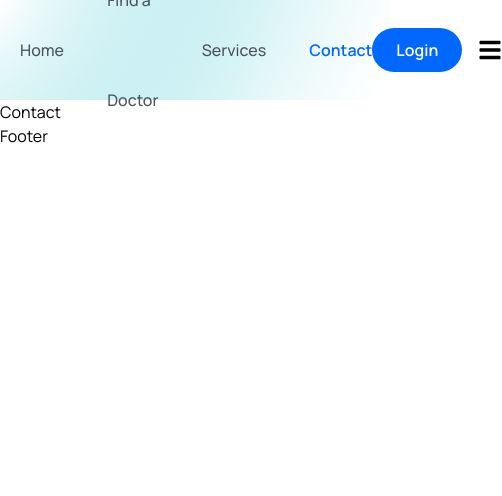
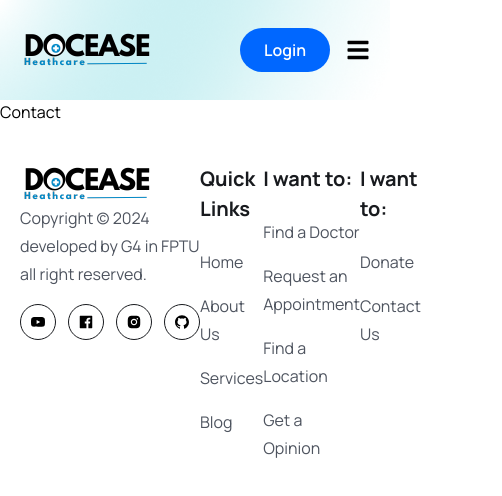
Before and after one commit to lehoangnhatlinh/DocEase-Booking, a React (Vite) app in the folder frontend/: page /contact in a window 390 px wide. Shown: the top 496 px of the page, 502 px wide, since content can reach past the window. Built offline with nearby package versions, Linux system fonts and the light colour scheme; a web font is replaced by a local one.

Commit message:
responsive header and create new footer

```diff
--- a/frontend/src/App.css
+++ b/frontend/src/App.css
@@ -9,3 +9,45 @@
 body {
   font-family: 'Manrope', sans-serif;
 }
+
+.sticky_header{
+  width: 100%;
+  height: 80px;
+  line-height: 80px;
+  position: sticky;
+  top: 0;
+  left: 0;
+  z-index: 99999;
+  box-shadow: 3px 3px -8px 3px #ddd;
+}
+
+@media only screen and (max-width: 768px) {
+  .navigation {
+    width: 100%;
+    height: 100%;
+    position: fixed;
+    top: 0;
+    left: 0;
+    z-index: 100;
+    background: #00000084;
+    display: none;
+  }
+
+  .menu {
+    width: 15rem;
+    height: 100%;
+    position: absolute;
+    background: #ddd;
+    top: 0;
+    right: 0;
+    z-index: 200;
+    flex-direction: column;
+    justify-content: center;
+    align-items: center;
+    line-height: 30px;
+  }
+
+  .show_menu {
+    display: block;
+  }
+}
--- a/frontend/src/components/Footer/Footer.jsx
+++ b/frontend/src/components/Footer/Footer.jsx
@@ -1,9 +1,164 @@
-import React from 'react'
+import React from "react";
+import {Link} from 'react-router-dom';
+import logo from '../../assets/images/logo4.png';
+import {AiFillYoutube, AiFillFacebook, AiFillInstagram, AiFillGithub} from 'react-icons/ai'
+
+const socialLinks = [
+  {
+    path: "",
+    icon: <AiFillYoutube/>
+  },
+
+  {
+    path: "",
+    icon: <AiFillFacebook/>
+  },
+
+  {
+    path: "",
+    icon: <AiFillInstagram/>
+  },
+
+  {
+    path: "https://github.com/lehoangnhatlinh/DocEase-Booking",
+    icon: <AiFillGithub/>
+  },
+]
+
+const quickLinks01 = [
+  {
+    path: "/home",
+    display: "Home"
+  },
+
+  {
+    path: "/doctors",
+    display: "About Us"
+  },
+
+  {
+    path: "/services",
+    display: "Services"
+  },
+
+  {
+    path: "/",
+    display: "Blog"
+  }
+]
+
+const quickLinks02 = [
+  {
+    path: "/find-a-doctor",
+    display: "Find a Doctor"
+  },
+
+  {
+    path: "/",
+    display: "Request an Appointment"
+  },
+
+  {
+    path: "/",
+    display: "Find a Location"
+  },
+
+  {
+    path: "/",
+    display: "Get a Opinion"
+  }
+]
+
+const quickLinks03 = [
+  {
+    path: "#",
+    display: "Donate"
+  },
+
+  {
+    path: "#",
+    display: "Contact Us"
+  }
+]
 
 const Footer = () => {
+
+  const year = new Date().getFullYear();
+
   return (
-    <div>Footer</div>
-  )
+    <footer className="pb-16 pt-10">
+      <div className="container flex justify-between">
+        <div className="flex justify-between flex-col md:flex-row flex-wrap gap-[30px]">
+          <div>
+            <img src={logo} alt="" />
+            <p className="text-[16px] leading-7 font-[400] text-textColor">
+              Copyright © {year} developed by G4 in FPTU all right reserved.
+            </p>
+
+            <div className="flex items-center gap-3 mt-4">
+              {socialLinks.map((item, index) => (
+                <Link
+                  to={item.path}
+                  key={index}
+                  className="w-9 h-9 border border-solid border-[#181A1E] rounded-full flex items-center justify-center group hover:bg-primaryColor hover:border-none"
+                >
+                  {item.icon}
+                </Link>
+              ))}
+            </div>
+          </div>
+        </div>
+
+        <div>
+          <h2 className="text-[20px] leading-[30px] font-[700] mb-6 text-headingColor">Quick Links</h2>
+
+          <ul>
+            {
+              quickLinks01.map((item, index) => (
+                <li key={index} className="mb-4">
+                  <Link className="text-[16px] leading-7 font-[400] text-textColor" to={item.path}>
+                    {item.display}
+                  </Link>
+                </li>
+              ))
+            }
+          </ul>
+        </div>
+
+        <div>
+          <h2 className="text-[20px] leading-[30px] font-[700] mb-6 text-headingColor">I want to:</h2>
+
+          <ul>
+            {
+              quickLinks02.map((item, index) => (
+                <li key={index} className="mb-4">
+                  <Link className="text-[16px] leading-7 font-[400] text-textColor" to={item.path}>
+                    {item.display}
+                  </Link>
+                </li>
+              ))
+            }
+          </ul>
+        </div>
+
+        <div>
+          <h2 className="text-[20px] leading-[30px] font-[700] mb-6 text-headingColor">I want to:</h2>
+
+          <ul>
+            {
+              quickLinks03.map((item, index) => (
+                <li key={index} className="mb-4">
+                  <Link className="text-[16px] leading-7 font-[400] text-textColor" to={item.path}>
+                    {item.display}
+                  </Link>
+                </li>
+              ))
+            }
+          </ul>
+        </div>
+      </div>
+    </footer>
+  );
 }
 
 export default Footer
--- a/frontend/src/components/Header/Header.jsx
+++ b/frontend/src/components/Header/Header.jsx
@@ -1,8 +1,8 @@
 import {useEffect, useRef} from 'react'
-import logo from '../../assets/images/logo.png'
 import userImg from '../../assets/images/avatar-icon.png'
+import logo from '../../assets/images/logo4.png'
 import { NavLink, Link } from 'react-router-dom'
-import { FaBars } from "react-icons/fa"
+import { FaBars, FaHospital } from "react-icons/fa"
 
 const navLink = [
   {
@@ -27,18 +27,39 @@
 ]
 
 const Header = () => {
+
+  const headerRef = useRef(null);
+  const menuRef = useRef(null)
+
+  const handleStickyHeader = () => {
+    window.addEventListener('scroll', () => {
+      if(document.body.scrollTop > 80 || document.documentElement.scrollTop > 80) {
+        headerRef.current.classList.add('sticky_header')
+      } else {
+        headerRef.current.classList.remove('sticky_header')
+      }
+    })
+  }
+
+  useEffect (() => {
+    handleStickyHeader()
+    return() => window.removeEventListener('scroll', handleStickyHeader)
+  })
+
+  const toggleMenu = () => menuRef.current.classList.toggle('show_menu')
+
   return (
     <header>
-      <div className="header flex items-center">
+      <div className="header flex items-center" ref={headerRef}>
         <div className="container">
           <div className="flex justify-between items-center">
             {/* ========= logo  ========= */}
-            <div>
+            <div className='flex'>
               <img src={logo} alt="" />
             </div>
 
             {/* ========= menu  ========= */}
-            <div className="navigation">
+            <div className="navigation" ref={menuRef} onClick={toggleMenu}>
               <ul className="menu flex items-center gap-[2.7rem]">
                 {navLink.map((items, index) => (
                   <li key={index}>
@@ -73,7 +94,7 @@
                   </button>
               </Link>
 
-              <span className='md:hidden'>
+              <span className='md:hidden' onClick={toggleMenu}>
                 <FaBars className='w-6 h-6 cursor-pointer' />
               </span>
             </div>
```
Also changed, not shown: frontend/src/assets/images/logo4.png (added).
